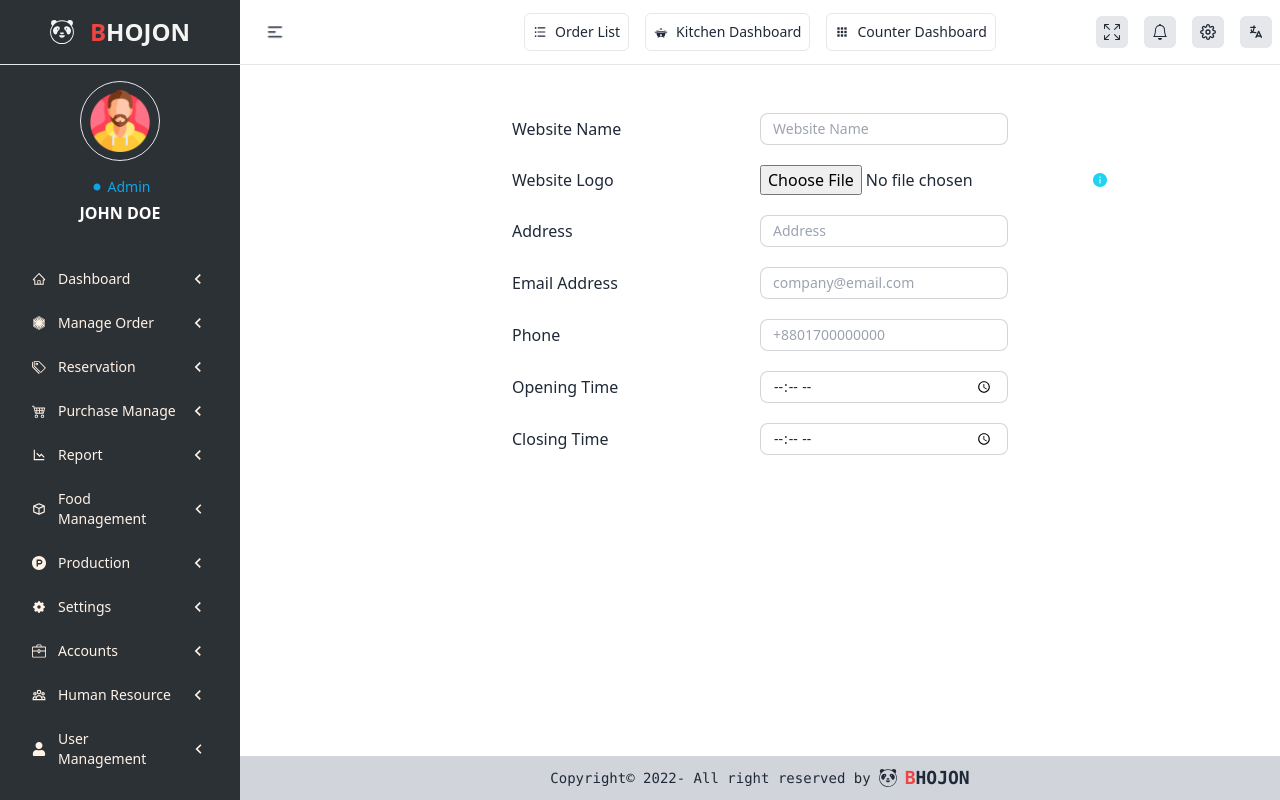
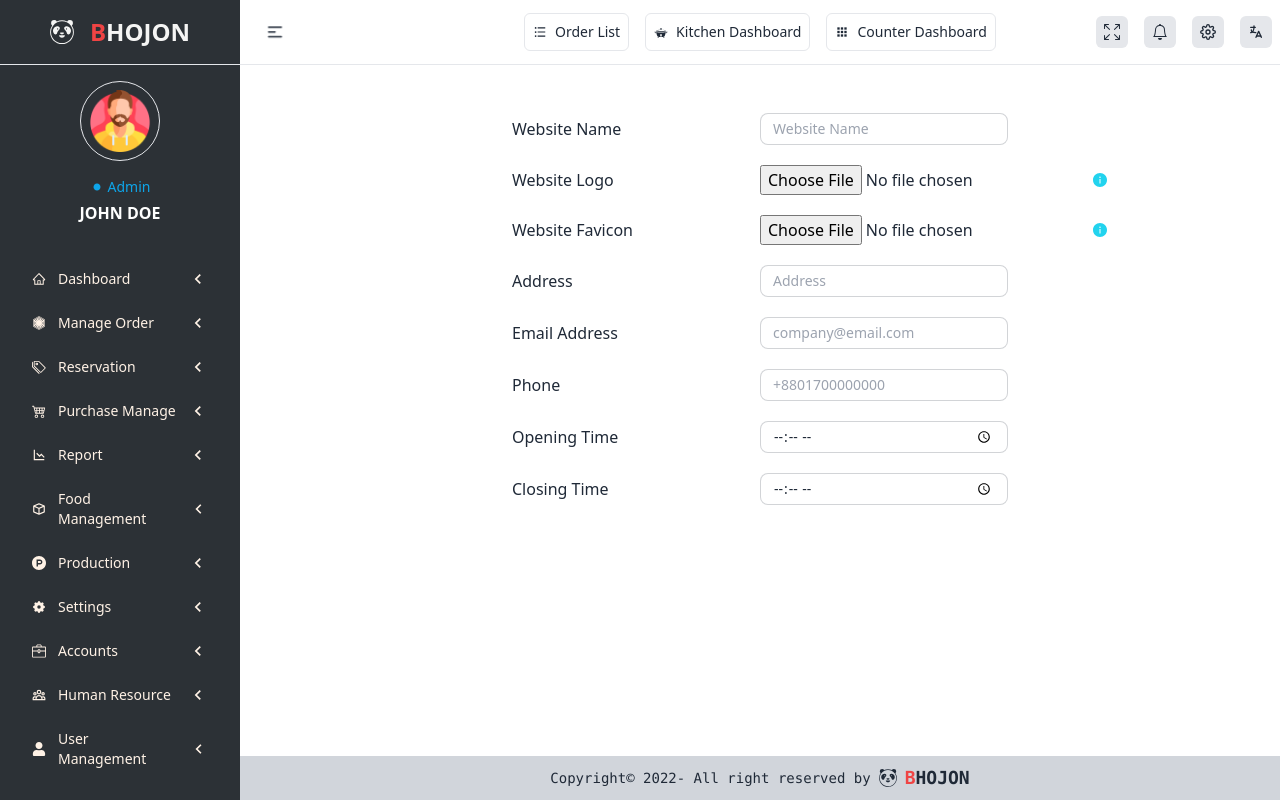
Before and after one commit to nDevers/Bhojon, a React (Create React App) app: page /dashboard/settings in a window 1280 px wide. Built offline with nearby package versions, Linux system fonts and the light colour scheme.

Commit message:
favicon input option added
Co-Authored-By: AbidHasanPiash <60427103+AbidHasanPiash@users.noreply.github.com>

```diff
--- a/src/pages/dashboard/Settings/SettingsBoard.js
+++ b/src/pages/dashboard/Settings/SettingsBoard.js
@@ -15,6 +15,15 @@ const SettingsBoard = () => {
         </div>
         <div className="grid grid-cols-2 items-center w-3/6">
           <h3>Website Logo</h3>
+          <div className="flex items-center gap-x-4">
+            <input type="file" id="myfile" name="myfile" />
+            <button className="p-1 text-cyan-400 border-0">
+              <AiFillInfoCircle />
+            </button>
+          </div>
+        </div>
+        <div className="grid grid-cols-2 items-center w-3/6">
+          <h3>Website Favicon</h3>
           <div className="flex items-center gap-x-4">
             <input type="file" id="myfile" name="myfile" />
             <button className="p-1 text-cyan-400 border-0">
```
